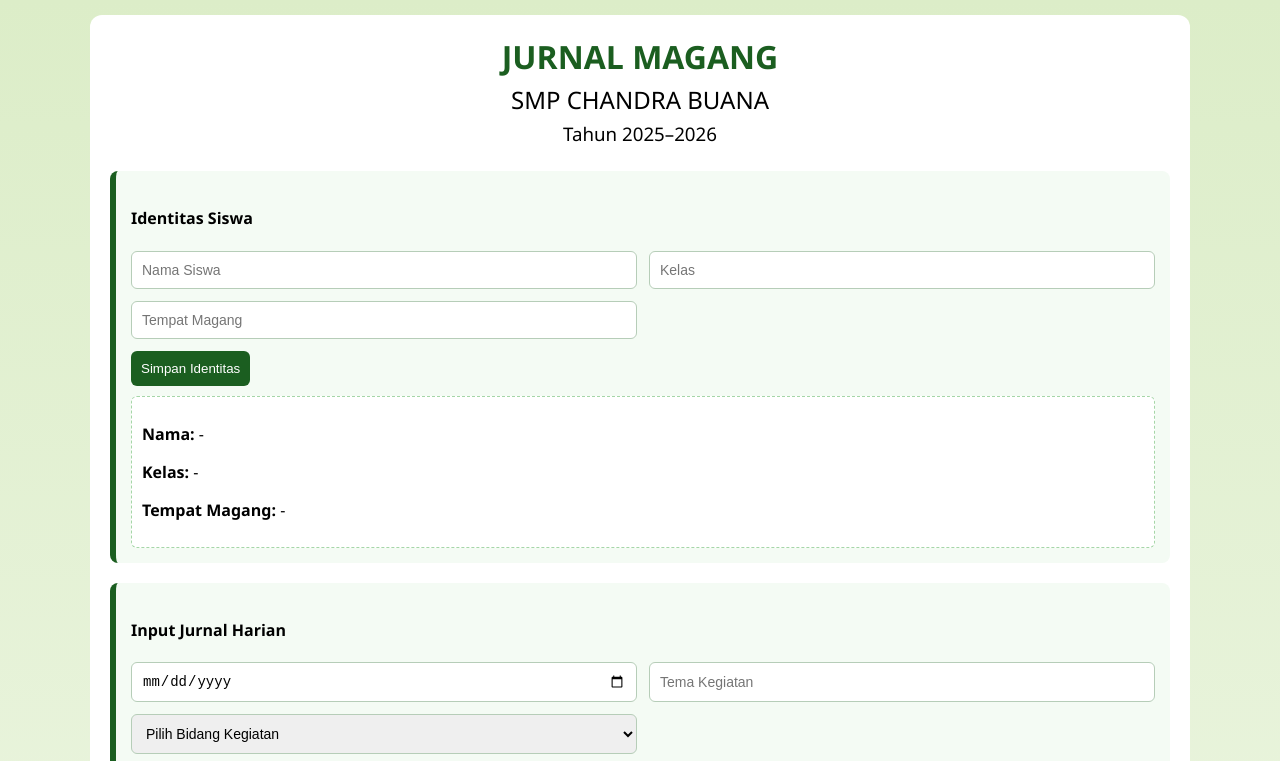
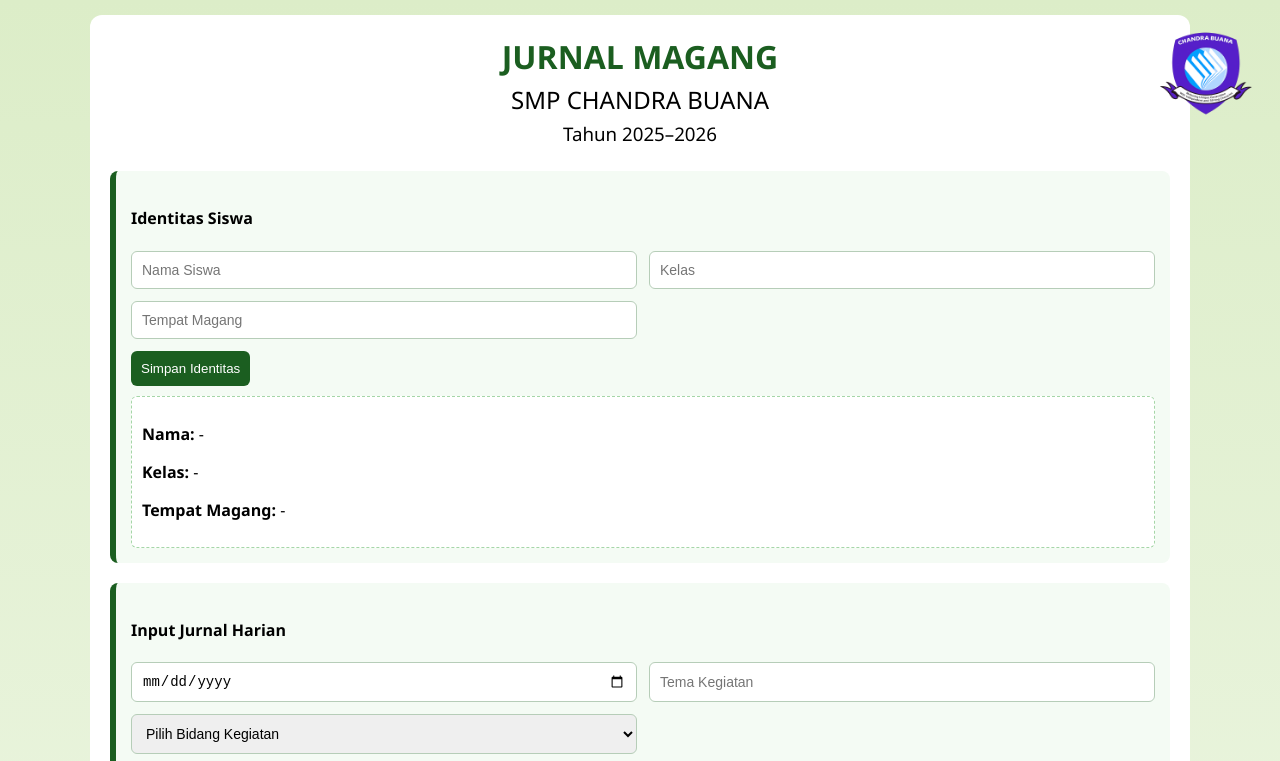
Before and after one commit to mahesaputra5500-ux/Magang-Project-Mahes, a plain HTML site: page jurnal.html in a window 1280 px wide. Shown: the top 761 px of the page. Drawn offline with nearby package versions, Linux system fonts and the light colour scheme.

Commit message:
Add files via upload

```diff
--- a/jurnal.html
+++ b/jurnal.html
@@ -153,6 +153,14 @@ th, td {
     display: none;
   }
 }
+.logo-kanan-atas {
+  position: absolute;
+  top: 20px;
+  right: 20px;
+  width: 110px;
+  height: auto;
+  z-index: 10;
+}
 
 </style>
 
@@ -160,6 +168,12 @@ th, td {
 <body>
 
 <div class="container" id="printArea">
+
+
+    <img src="cb.png"
+        class="logo-kanan-atas"
+        alt="Logo Sekolah">
+
 
   <header>
     <h1>JURNAL MAGANG</h1>
```
Also changed, not shown: cb.png (added).
